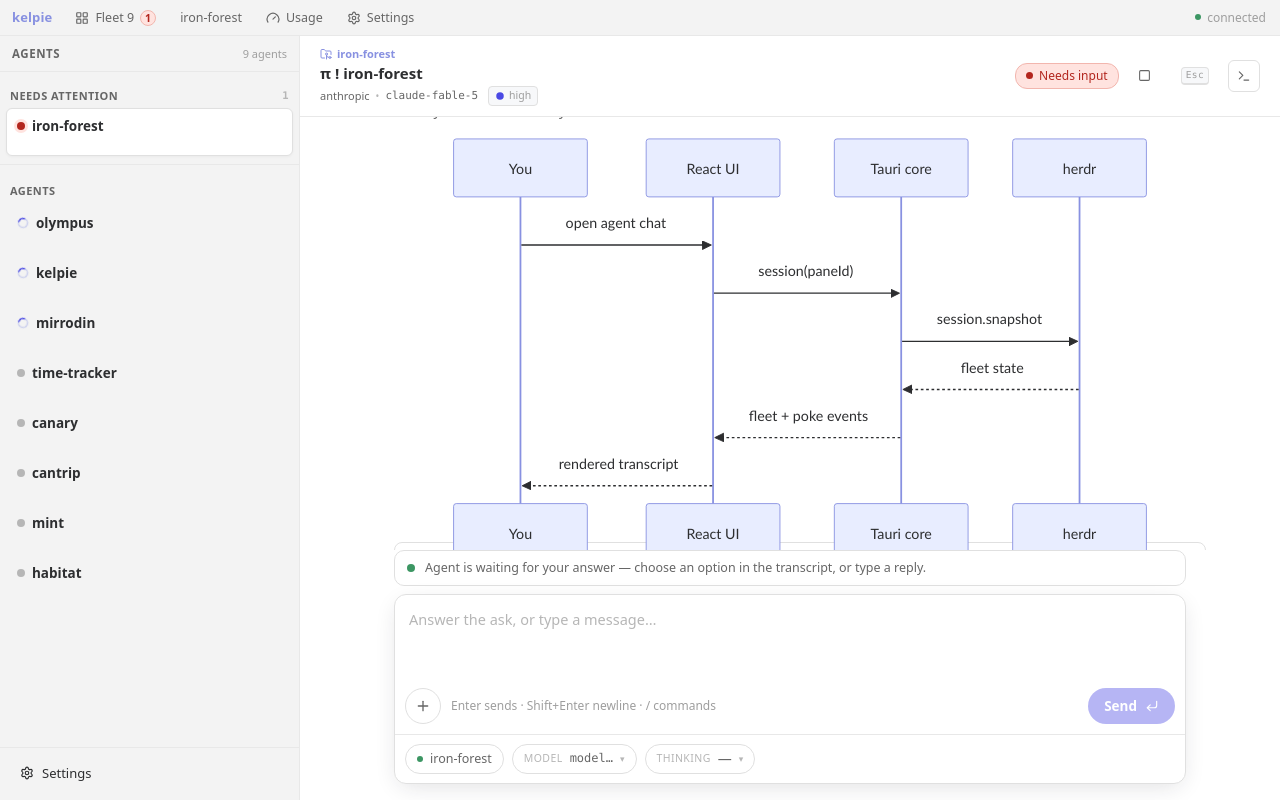
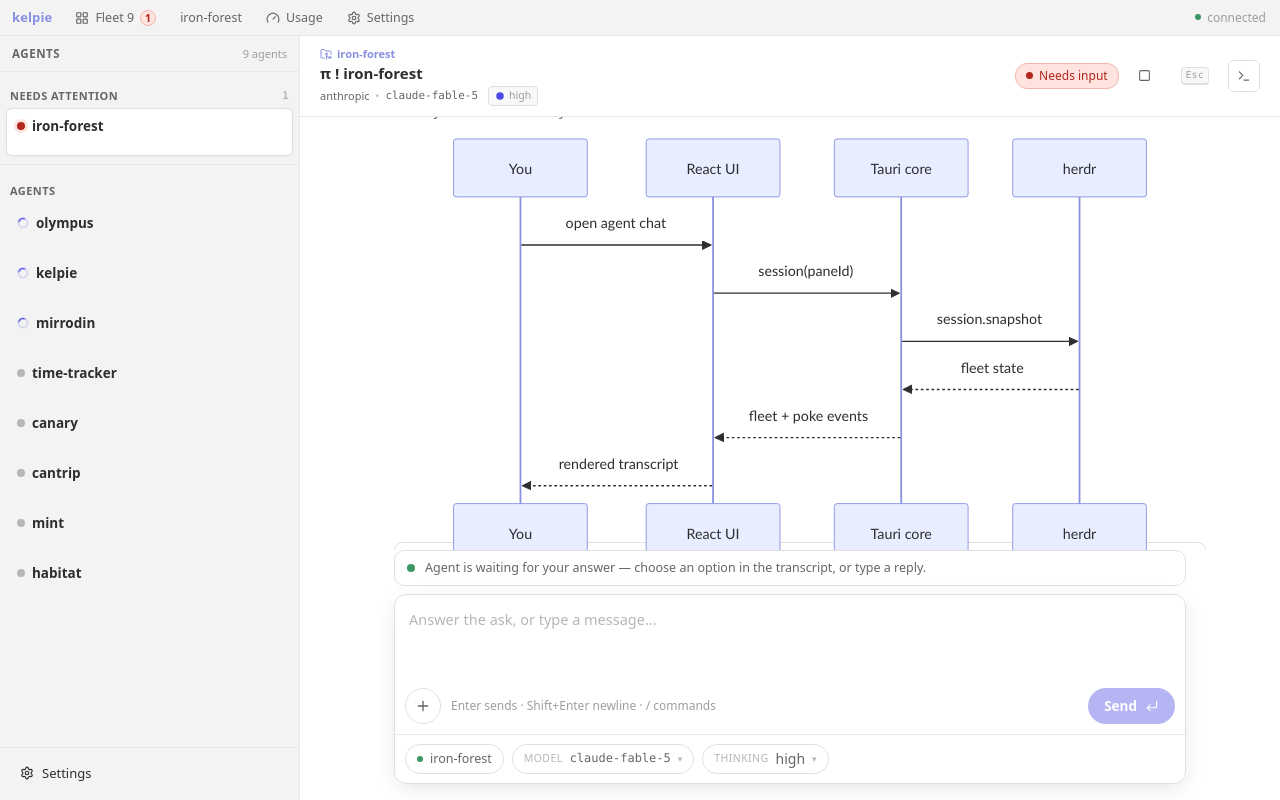
Before and after one commit to misty-step/kelpie, a React (Vite) app in the folder desktop/: page / in a window 1280 px wide. Built offline with nearby package versions, Linux system fonts and the light colour scheme.

Commit message:
fix(desktop): wire Composer model and thinking chips from live SessionPage metadata

```diff
--- a/desktop/src/App.tsx
+++ b/desktop/src/App.tsx
@@ -122,8 +122,6 @@ export default function App() {
                 pane={selectedPane}
                 workspace={workspaceOf(selectedPane) ?? null}
                 theme={theme}
-                model={null}
-                thinking={null}
                 onToggleTerminal={() => setTerminalOpen((o) => !o)}
                 terminalOpen={terminalOpen}
               />
--- a/desktop/src/components/Chat.tsx
+++ b/desktop/src/components/Chat.tsx
@@ -206,16 +206,12 @@ export function Chat({
   pane,
   workspace,
   theme,
-  model,
-  thinking,
   onToggleTerminal,
   terminalOpen,
 }: {
   pane: Pane;
   workspace: Workspace | null;
   theme: Theme;
-  model: string | null;
-  thinking: string | null;
   onToggleTerminal: () => void;
   terminalOpen: boolean;
 }) {
@@ -403,9 +399,10 @@ export function Chat({
 
       <Composer
         paneId={pane.pane_id}
+        cwd={pane.cwd}
         pendingAsk={page?.pending_ask ?? null}
-        model={model}
-        thinking={thinking}
+        model={page?.model ? `${page.model.provider}/${page.model.model}` : null}
+        thinking={page?.thinking ?? pane.effort ?? null}
         workspaceLabel={wsLabel}
       />
     </div>
```
